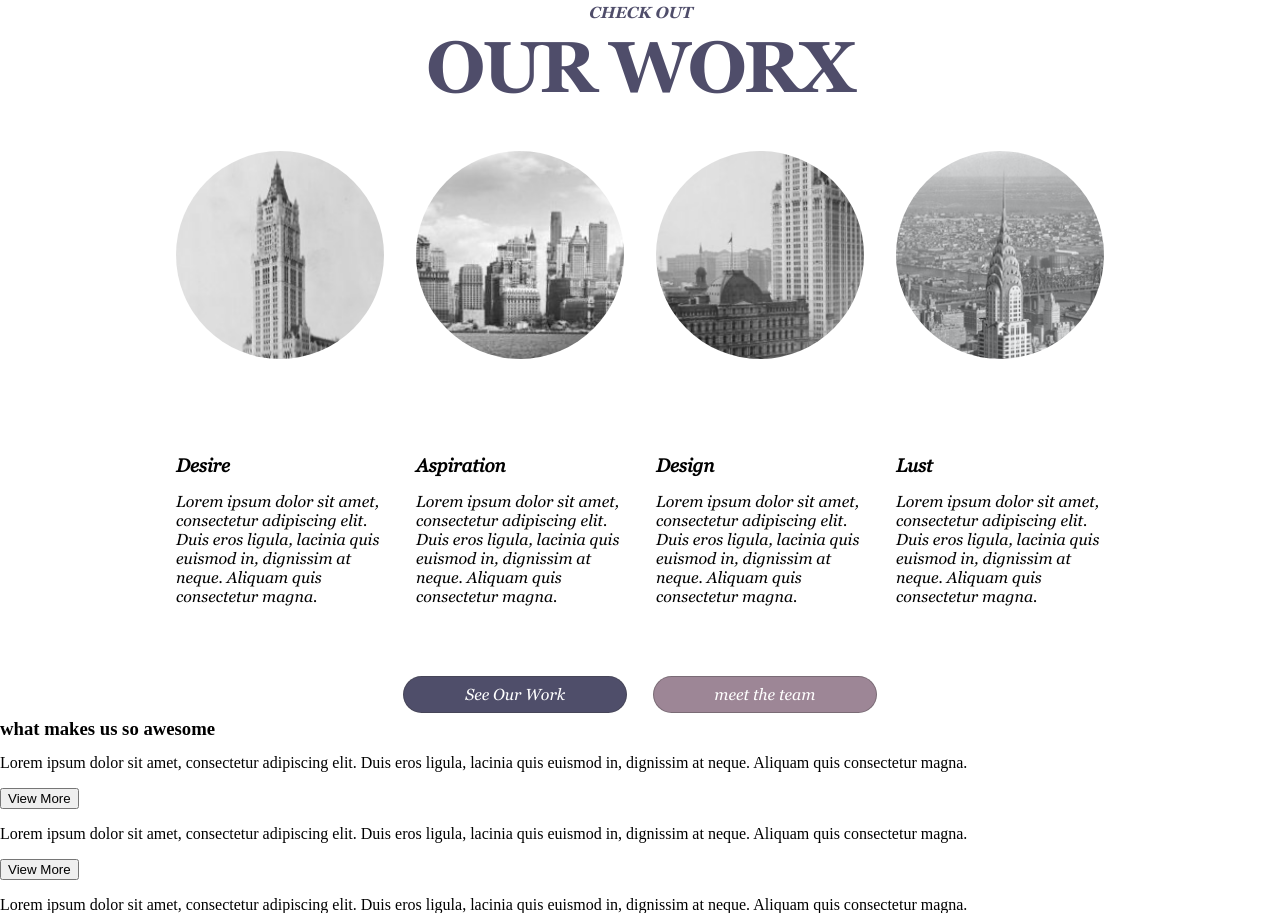
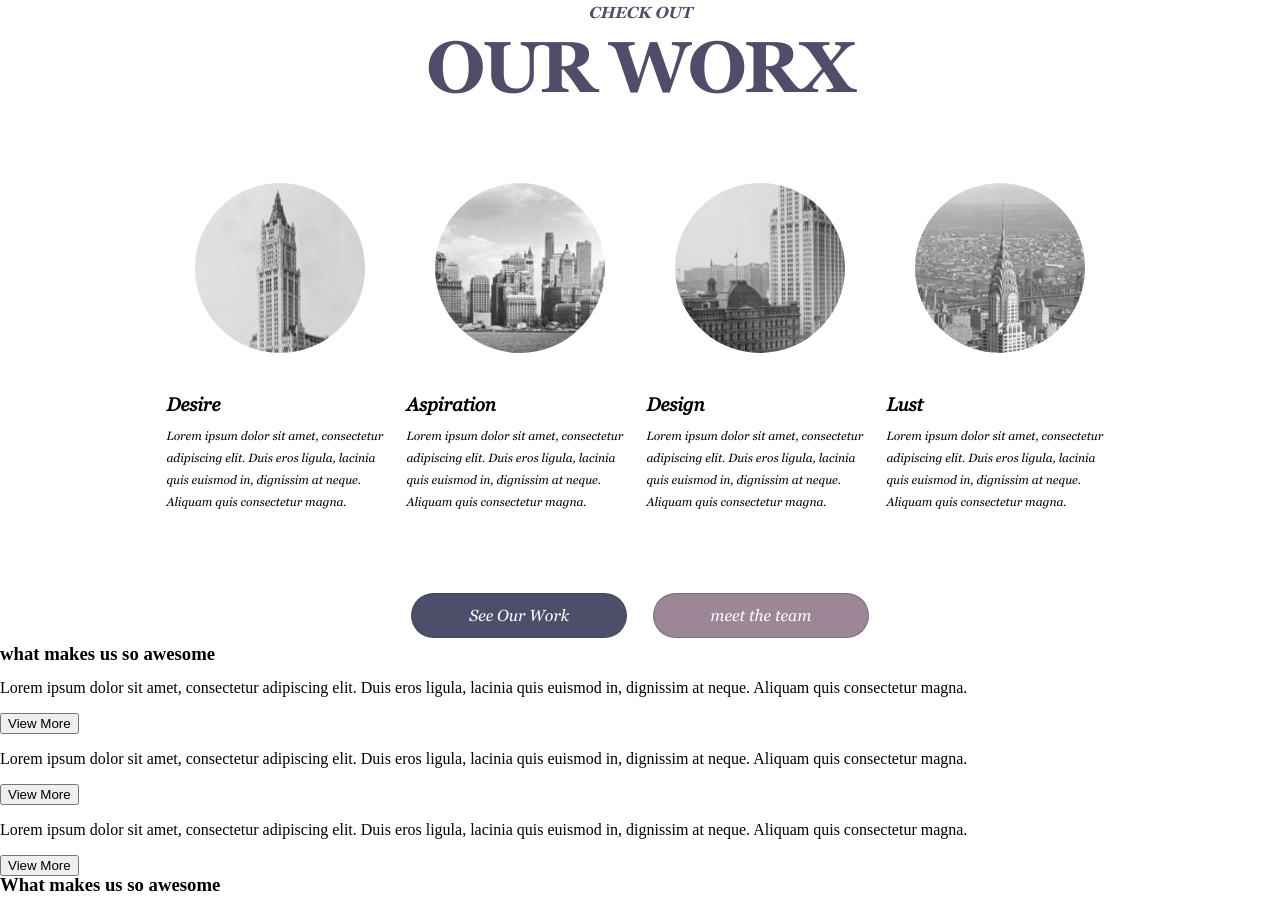
Before and after one commit to timtangonan/hsf-test, a Gatsby site: page / in a window 1280 px wide. Shown: the part 965-1878 px from the top of the page. Built offline with nearby package versions, Linux system fonts and the light colour scheme; Gatsby itself is replaced by a stand-in of ours.

Commit message:
work section complete

```diff
--- a/src/styles/ctabuttons.css
+++ b/src/styles/ctabuttons.css
@@ -6,7 +6,7 @@
 }
 
 .btn {
-    padding: .5em;
+    padding: .8em;
     border-radius: 2em;
     width: 10em;
     margin: 0.4em 0.8em;
@@ -33,8 +33,8 @@
 
     .btn {
         font-size: .8rem;
-        width: 14em;
-        padding: .5em;
+        width: 13.5em;
+        padding: .75em;
         font-size: 1rem;
     }
 }
--- a/src/styles/works.css
+++ b/src/styles/works.css
@@ -30,7 +30,7 @@
 
 .work-category > img {
     border-radius: 50%;
-    width: 75%;
+    width: 70%;
     margin: 0 auto;
     align-self: center;
 }
@@ -38,6 +38,12 @@
 .work-category > h3 {
     display: block;
     margin-top: 2em;
+}
+
+.work-category > p {
+    margin: .8em auto;
+    font-size: 0.75rem;
+    line-height: 185%;
 }
 
 @media (min-width: 720px) {
@@ -53,19 +59,20 @@
 
     .work-list {
         display: flex;
+        /* margin-bottom: 0.5em; */
     }
 
     .work-category {
         width: 100%;
-        margin: 3em 1em;
+        margin: 5em 0.4em 4em;
     }
 
     .work-category > img {
-        width: 100%;
+        width: 75%;
         object-fit: cover;
     }
 
     .work-category > h3 {
-        margin-top: 5.25em;
+        margin-top: 2.3em;
     }
 }
```
